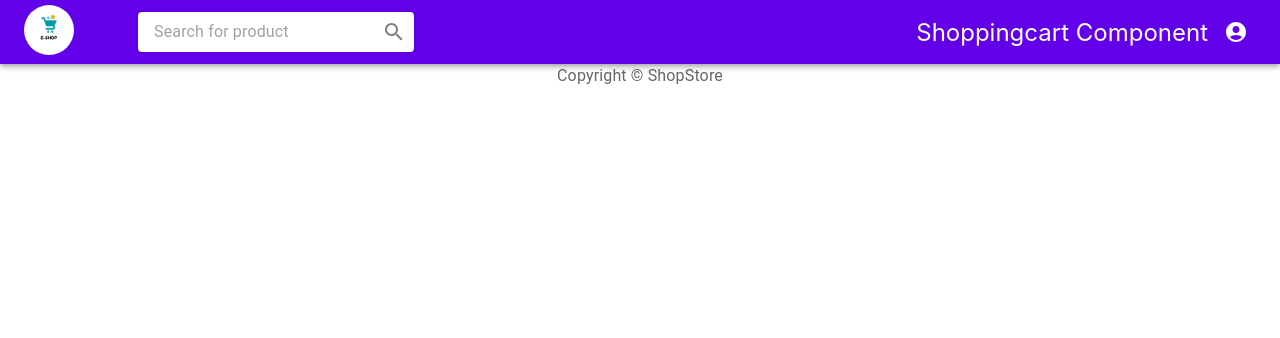
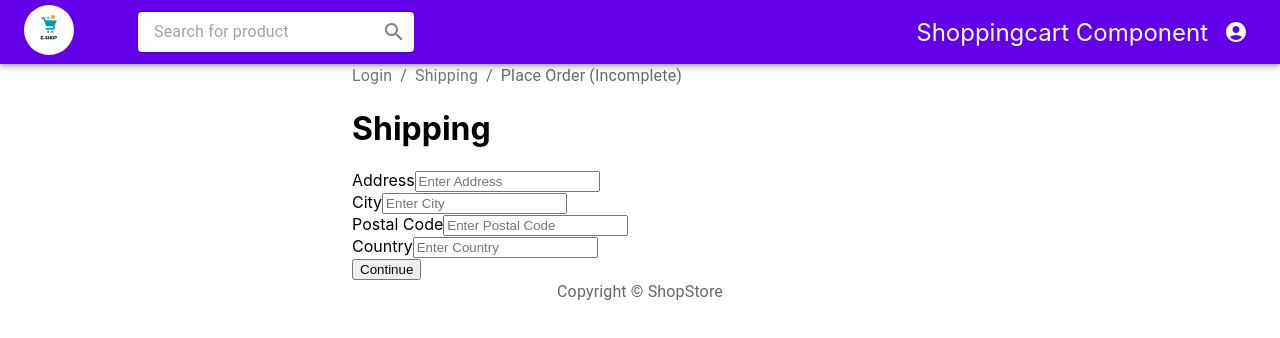
Before and after one commit to Komal6627/Ecommerce_Project, a React (Create React App) app in the folder frontend/: page /shipping in a window 1280 px wide. Shown: the top 338 px of the page. Built offline with nearby package versions, Linux system fonts and the light colour scheme.

Commit message:
Shipping Page Completed

```diff
--- a/frontend/src/App.js
+++ b/frontend/src/App.js
@@ -8,6 +8,7 @@ import Login from './pages/Login';
 import Register from './pages/Register';
 import Cart from './pages/Cart';
 import Product from './pages/Product';
+import Shipping from './pages/Shipping';
 
 
 
@@ -26,6 +27,7 @@ const App = () => {
                         <Route path='/register' Component={Register}/>
                         <Route path='/cart/:id?' Component={Cart}/>
                         <Route path='/product/id' Component={Product}></Route>
+                        <Route path='/shipping' Component={Shipping}></Route>
                    </Routes>
                 </main>
             </Container>
--- a/frontend/src/components/Product.js
+++ b/frontend/src/components/Product.js
@@ -2,11 +2,22 @@ import { CardActionArea, CardContent, CardMedia, Paper, Rating, Typography } fro
 import { Link } from "react-router-dom"
 
 const Product =({product}) =>{
+    console.log("Product Images:", product.image);
     return (
         <Paper sx={{maxWidth: 345, margin: "5px"}}>
             {product && (
             <CardActionArea component={Link} to={`/product/${product._id}`}>
-                <CardMedia component="img" sx={{objectFit: "contain", maxHeight: 140}} image={product.images} alt={product.name}/>
+                {product.image ? (
+                     <img
+                     src={product.image}
+                     alt={product.name}
+                     style={{ objectFit: "contain", maxHeight: 140, width: "100%" }}
+                   />
+                ) : (
+                <div style={{ height: 140, backgroundColor: "lightgray" }}>
+                         No Image Available
+                </div>
+            )}
                 <CardContent style={{textAlign:"center"}}>
                     <Typography gutterBottom variant="h6" component="div">
                         {product.name}
--- a/frontend/src/pages/Order.js
+++ b/frontend/src/pages/Order.js
@@ -43,8 +43,7 @@ const ShippingScreen = () =>{
             <Form onSubmit={submitHandler}>
                 <Form.Group controlId="address">
                     <Form.label>Address</Form.label>
-                    <Form.Control required type="text" placeholder="Enter Address" value={address ? address:""} onChange={(e) => setAddress(e.target.value)}>
-
+                    <Form.Control required type="text" placeholder="Enter Address" value={address ? address:"oo"} onChange={(e) => setAddress(e.target.value)}>
                     </Form.Control>
                 </Form.Group>
             </Form>
--- a/frontend/src/pages/Shipping.js
+++ b/frontend/src/pages/Shipping.js
@@ -0,0 +1,97 @@
+import { useState } from "react";
+import { useDispatch, useSelector } from "react-redux";
+import { saveShippingAddress } from "../redux/slices/cartSlice";
+import { useNavigate } from "react-router-dom";
+import CheckoutSteps from "../components/CheckoutSteps";
+import { Button, Form } from "react-bootstrap";
+import FormContainer from "../components/FormContainer";
+
+const Shipping = () => {
+  const cart = useSelector((state) => state.cart);
+
+  const { shippingAddress } = cart;
+
+  const [address, setAddress] = useState(shippingAddress.address);
+
+  const [city, setCity] = useState(shippingAddress.city);
+
+  const [postalCode, setPostalCode] = useState(shippingAddress.postalCode);
+
+  const [country, setCountry] = useState(shippingAddress.country);
+
+  const dispatch = useDispatch();
+  const navigate = useNavigate();
+
+  const submitHandler = (e) => {
+    e.preventDefault();
+
+    dispatch(
+      saveShippingAddress({
+        address,
+        city,
+        postalCode,
+        country,
+      })
+    );
+    navigate("./payment");
+  };
+
+  return (
+    <FormContainer>
+      <CheckoutSteps step1 step2 />
+      <h1>Shipping</h1>
+      <Form>
+        <Form.Group controlId="address">
+          <Form.Label>Address</Form.Label>
+          <Form.Control
+            required
+            type="text"
+            placeholder="Enter Address"
+            value={address || ""}
+            onChange={(e) => setAddress(e.target.value)}
+          />
+        </Form.Group>
+
+        <Form.Group controlId="city">
+          <Form.Label>City</Form.Label>
+          <Form.Control
+            required
+            type="text"
+            placeholder="Enter City"
+            value={city || ""}
+            onChange={(e) => setCity(e.target.value)}
+          />
+        </Form.Group>
+
+        <Form.Group controlId="postalCode">
+          <Form.Label>Postal Code</Form.Label>
+          <Form.Control
+            required
+            type="text"
+            placeholder="Enter Postal Code"
+            value={postalCode || ""}
+            onChange={(e) => setPostalCode(e.target.value)}
+          />
+        </Form.Group>
+
+        <Form.Group controlId="country">
+          <Form.Label>Country</Form.Label>
+          <Form.Control
+            required
+            type="text"
+            placeholder="Enter Country"
+            value={country || ""}
+            onChange={(e) => setCountry(e.target.value)}
+          />
+        </Form.Group>
+
+        <Button className="my-3" type="submit" variant="primary">
+          Continue
+        </Button>
+      </Form>
+    </FormContainer>
+  );
+};
+
+
+export default Shipping
```
Also changed, not shown: 2 other files (tests, documents, lock files or other folders).
